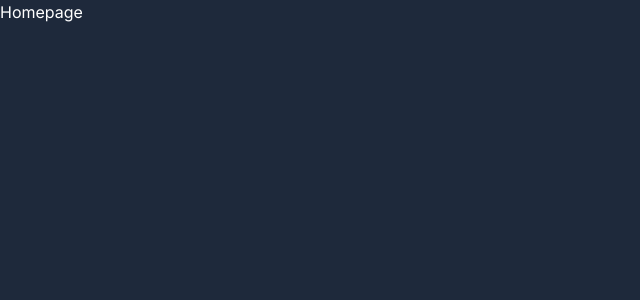
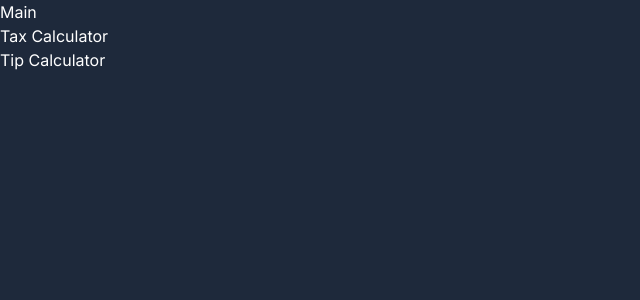
Before and after one commit to brandonmcconathy/bill-splitter, a Next.js app: page / in a window 1280 px wide. Shown: the top 300 px of the page, without its empty margins (0-640 px from the left). Built offline with nearby package versions, Linux system fonts and the light colour scheme.

Commit message:
Added components to main

```diff
--- a/src/app/page.tsx
+++ b/src/app/page.tsx
@@ -1,5 +1,13 @@
+import Main from "./components/main"
+import TaxCalc from "./components/taxcalc"
+import TipCalc from "./components/tipcalc"
+
 export default function Home() {
   return (
-    <h1>Homepage</h1>
+    <main>
+      <Main />
+      <TaxCalc />
+      <TipCalc />
+    </main>
   )
 }
```
